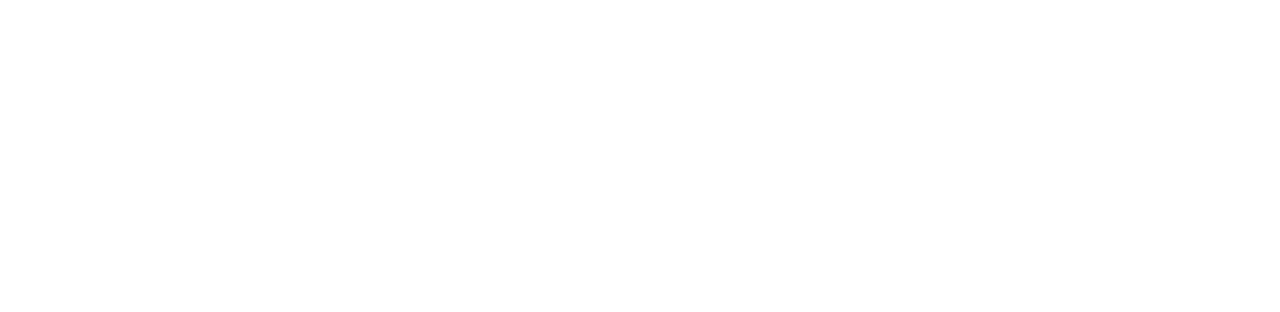
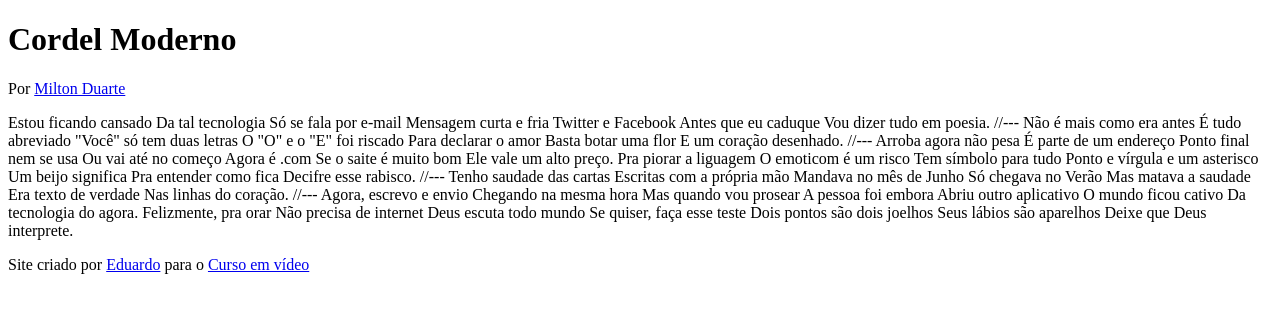
Before and after one commit to EduardoL07/html-css, a plain HTML site: page desafio012/Index.html in a window 1280 px wide. Drawn offline with Linux system fonts and the light colour scheme.

Commit message:
Atualizei desafio12

```diff
--- a/desafio012/Index.html
+++ b/desafio012/Index.html
@@ -6,6 +6,79 @@
     <title>Cordel Moderno</title>
 </head>
 <body>
+        <header>
+            <h1>
+                Cordel Moderno
+            </h1>
+            <p>Por <a href="https://www.recantodasletras.com.br/poesias/3186743" target="_blank">Milton Duarte</a></p>
+        </header>
 
+    Estou ficando cansado
+    Da tal tecnologia
+    Só se fala por e-mail
+    Mensagem curta e fria
+    Twitter e Facebook
+    Antes que eu caduque
+    Vou dizer tudo em poesia.
+
+    //---
+
+    Não é mais como era antes
+    É tudo abreviado
+    "Você" só tem duas letras
+    O "O" e o "E" foi riscado
+    Para declarar o amor
+    Basta botar uma flor
+    E um coração desenhado.
+
+    //---
+
+    Arroba agora não pesa
+    É parte de um endereço
+    Ponto final nem se usa
+    Ou vai até no começo
+    Agora é .com
+    Se o saite é muito bom
+    Ele vale um alto preço.
+
+    Pra piorar a liguagem
+    O emoticom é um risco
+    Tem símbolo para tudo
+    Ponto e vírgula e um asterisco
+    Um beijo significa
+    Pra entender como fica
+    Decifre esse rabisco.
+
+    //---
+
+    Tenho saudade das cartas
+    Escritas com a própria mão
+    Mandava no mês de Junho
+    Só chegava no Verão
+    Mas matava a saudade
+    Era texto de verdade
+    Nas linhas do coração.
+
+    //---
+
+    Agora, escrevo e envio
+    Chegando na mesma hora
+    Mas quando vou prosear
+    A pessoa foi embora
+    Abriu outro aplicativo
+    O mundo ficou cativo
+    Da tecnologia do agora.
+
+    Felizmente, pra orar
+    Não precisa de internet
+    Deus escuta todo mundo
+    Se quiser, faça esse teste
+    Dois pontos são dois joelhos
+    Seus lábios são aparelhos
+    Deixe que Deus interprete.
+
+    <footer>
+        <p>Site criado por <a href="https://github.com/EduardoL07" target="_blank">Eduardo</a> para o <a href="https://www.cursoemvideo.com" target="_blank">Curso em vídeo</a></p>
+    </footer>
 </body>
 </html>
```
